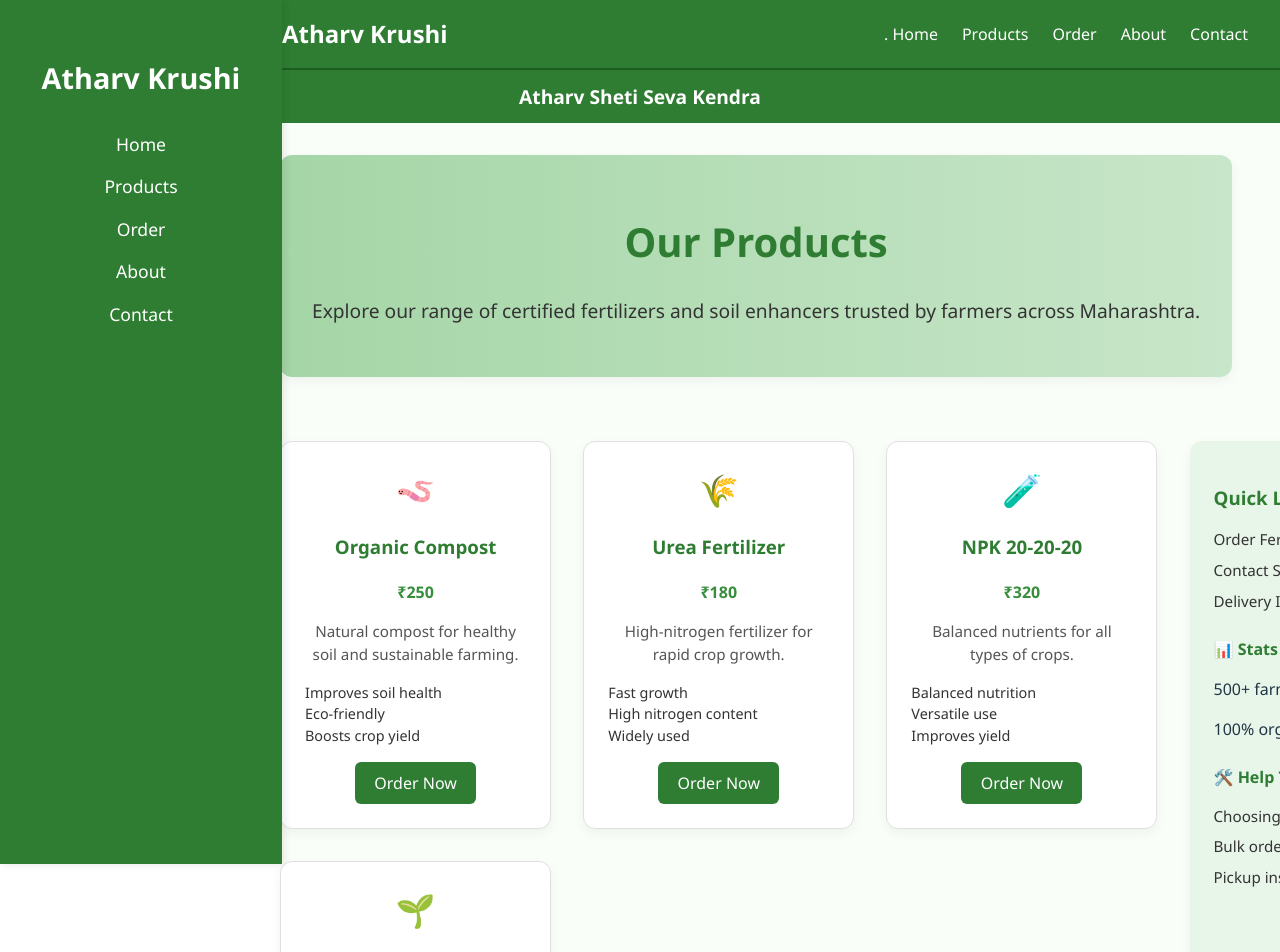
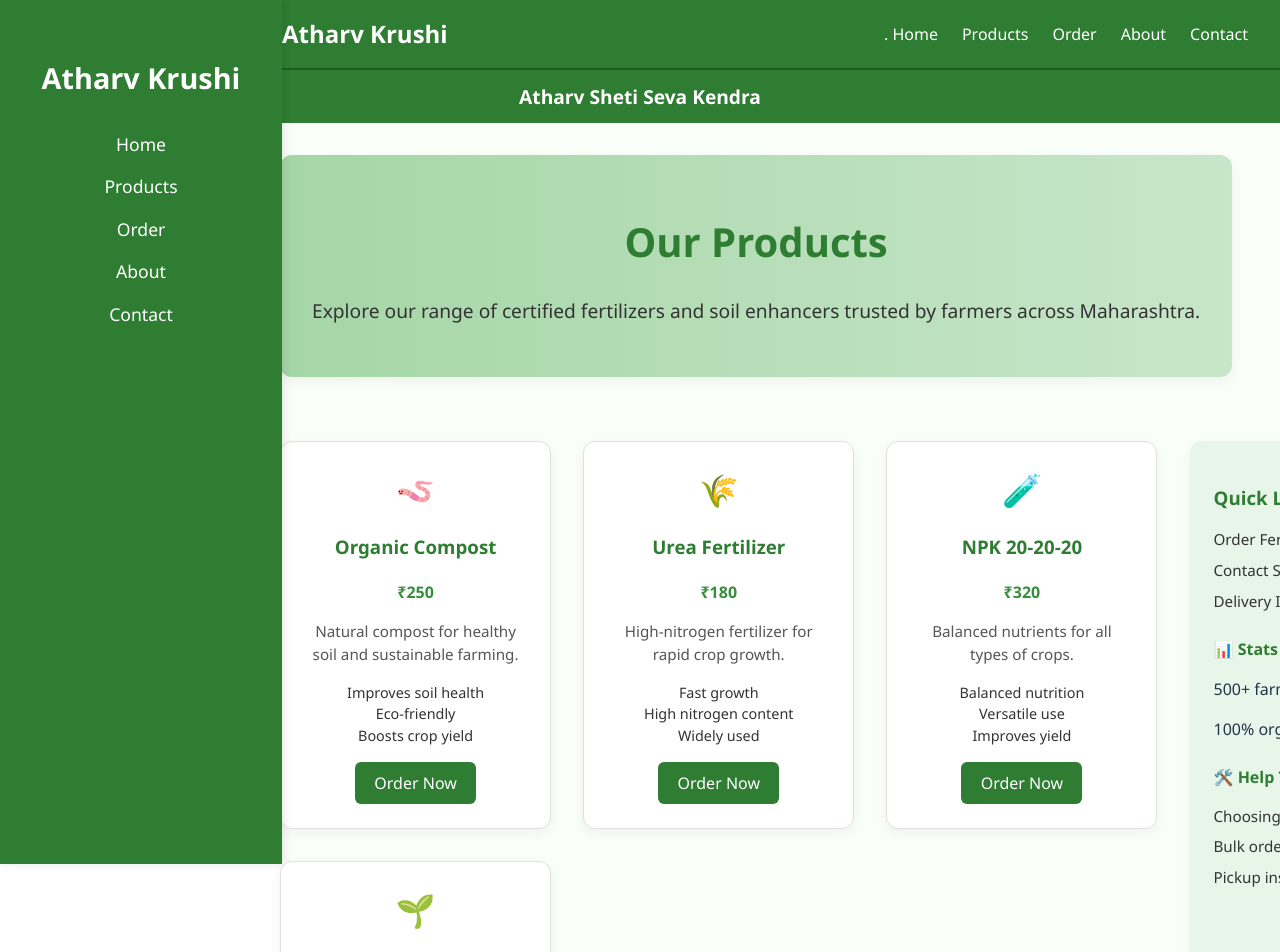
Before and after one commit to ROHANBHAVAD/aksk, a React (Vite) app: page /products in a window 1280 px wide. Shown: the top 952 px of the page. Built offline with nearby package versions, Linux system fonts and the light colour scheme.

Commit message:
Updated Productpage-benefits

```diff
--- a/src/styles/ProductPage.css
+++ b/src/styles/ProductPage.css
@@ -88,6 +88,7 @@ body, html, #root {
   display: grid;
   grid-template-columns: repeat(auto-fit, minmax(260px, 1fr));
   gap: 2rem;
+  flex-direction: column;
 }
 
 /* Product Card */
@@ -129,7 +130,7 @@ body, html, #root {
   list-style: none;
   padding: 0;
   margin-bottom: 1rem;
-  text-align: left;
+  text-align: center;
 }
 
 .benefits li {
```
